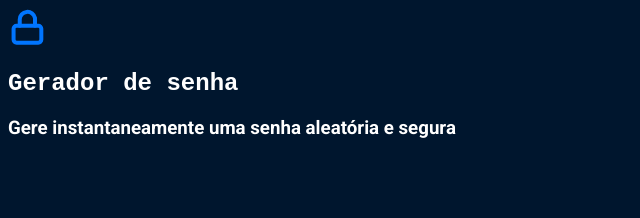
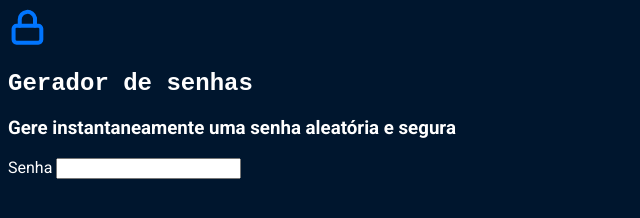
Before and after one commit to wikkinha/valter-2tri, a plain HTML site: page index.html in a window 1280 px wide. Shown: the whole page, without its empty margins (0-640 px from the left). Drawn offline with Linux system fonts and the light colour scheme.

Commit message:
Update index.html

```diff
--- a/index.html
+++ b/index.html
@@ -1,15 +1,28 @@
 <!DOCTYPE html>
 <html lang="pt-br">
+
 <head>
     <meta charset="UTF-8">
-    <meta http-equiv="X-UA-Compatible" content="IE=edge">
     <meta name="viewport" content="width=device-width, initial-scale=1.0">
     <title>Gerador de senha</title>
     <link rel="stylesheet" href="style.css">
 </head>
+
 <body>
-    <img src="unlock.svg" alt="cadeado fechado">
-    <h2 class="titulo-principal">Gerador de senha</h2>
-    <h3 class="titulo-secundario">Gere instantaneamente uma senha aleatória e segura</h3>
+    <section class="conteudo">
+    <div class="conteudo-titulo">
+        <img src="unlock.svg" alt="cadeado fechado">
+        <h2 class="titulo-principal">Gerador de senhas</h2>
+        <h3 class="titulo-secundario">Gere instantaneamente uma senha aleatória e segura</h3>
+    </div>
+    <div class="conteudo-senha">
+        <label for="senha">Senha</label>
+        <input name="senha" type="text" id="campo-senha">
+    </div>
+    <div class="parametro">
+        <h3 class="parametro-titulo"></h3>
+    </div>
+</section>
 </body>
+
 </html>
```
